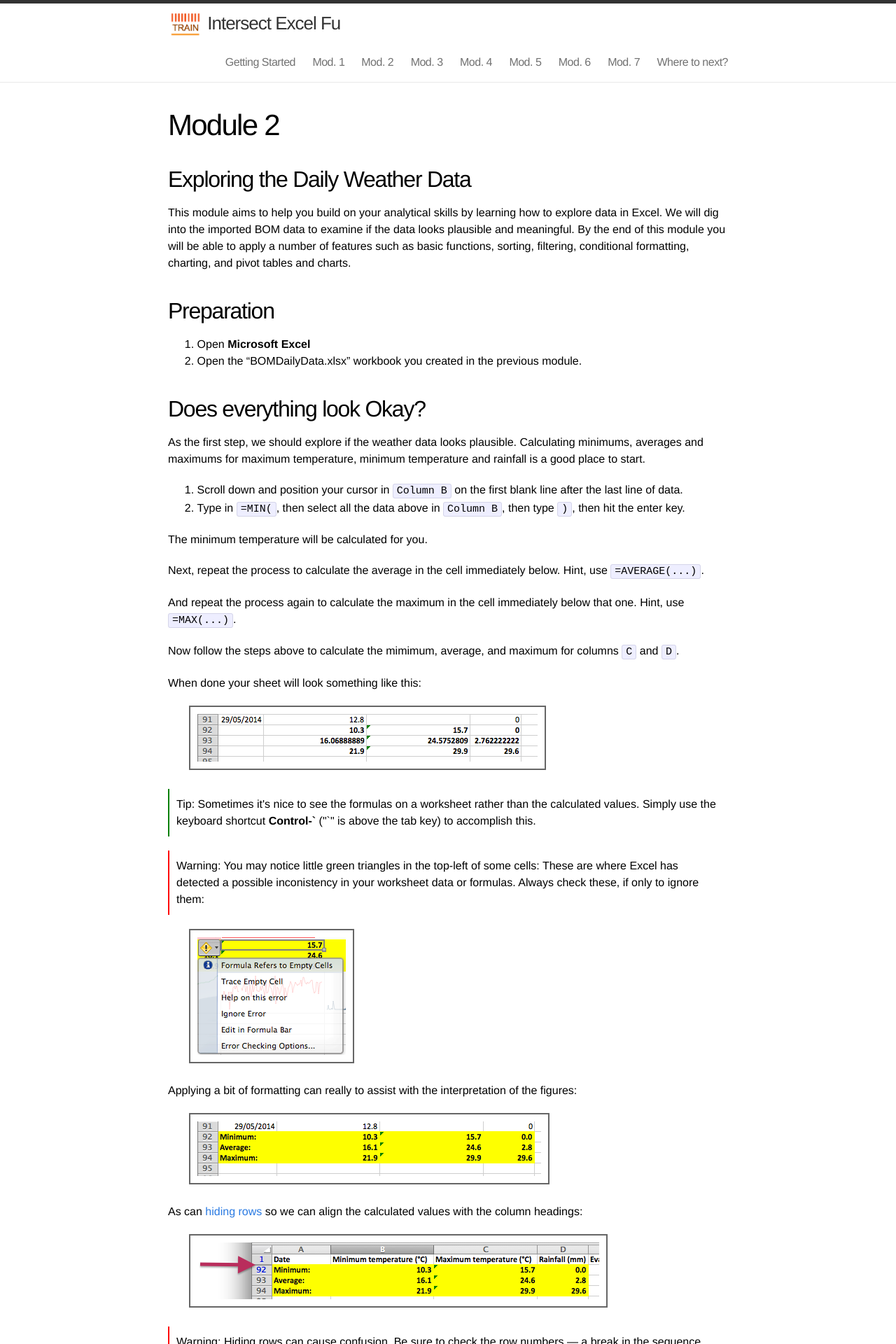
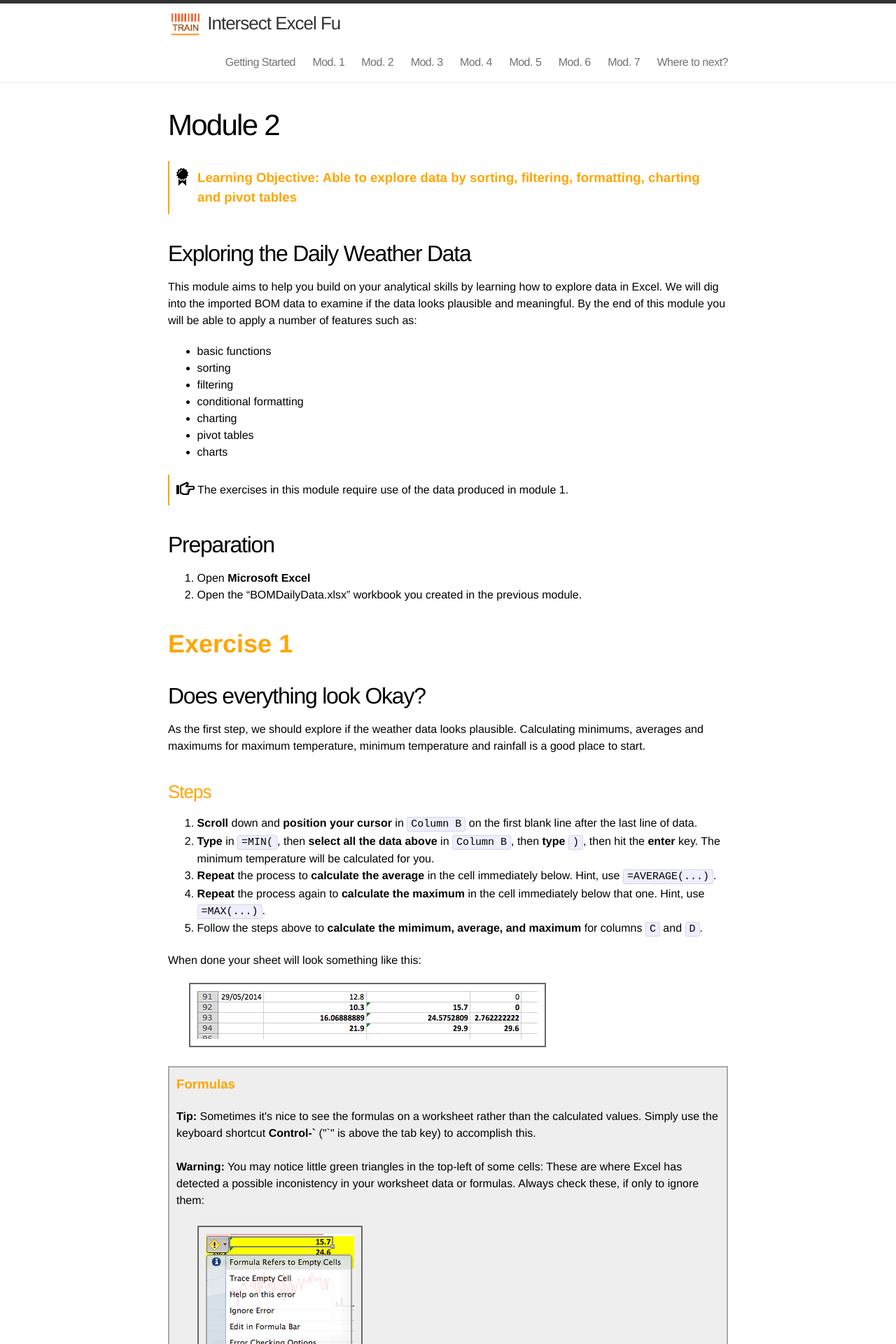
Before and after one commit to IntersectAustralia/excel-fu, a Jekyll site: the page built from module-2/index.markdown, in a window 1280 px wide. Shown: the top 1920 px of the page at 70% size. Built offline with Jekyll 4.4.1, drawn with Linux system fonts in a browser that asks for light colours; some of the changed text lies outside the part shown.

Commit message:
updated modules 1 and 2 based on feedback

````diff
--- a/css/main.css
+++ b/css/main.css
@@ -421,3 +421,50 @@ a:visited { color: #205caa; }
   padding: 10px;
   border-left: solid 2px red;
 }
+
+.objective {
+  padding: 10px;
+  padding-left: 40px;
+  border-left: solid 2px orange;
+  color: orange;
+  font-weight: bold;
+  font-size: 14pt;
+  background-image: url('../icons/objective.png');
+  background-repeat: no-repeat;
+  background-position: 10px 10px;
+}
+
+.note {
+  padding: 10px;
+  padding-left: 40px;
+  border-left: solid 2px orange;
+  background-image: url('../icons/note.png');
+  background-repeat: no-repeat;
+  background-position: 10px 10px;
+}
+
+
+
+
+.inset {
+  border: solid 2px #aaaaaa;
+  background-color: #eeeeee;
+  padding: 10px 10px 10px 10px;
+}
+
+.inset .title {
+  font-weight: bold;
+  font-size: 14pt;
+  color: orange;
+  padding-bottom: 20px;
+}
+
+.post-content h1 {
+ color: orange;
+ font-size: 36px;
+ font-weight: bold;
+}
+
+.post-content h3 {
+ color: orange;
+}
--- a/module-2/index.markdown
+++ b/module-2/index.markdown
@@ -2,49 +2,76 @@
 layout: post
 title: Module 2
 ---
+<div class="objective">
+Learning Objective: Able to explore data by sorting, filtering, formatting, charting and pivot tables
+</div>
+
 ## Exploring the Daily Weather Data
 
-This module aims to help you build on your analytical skills by learning how to explore data in Excel. We will dig into the imported BOM data to examine if the data looks plausible and meaningful. By the end of this module you will be able to apply a number of features such as basic functions, sorting, filtering, conditional formatting, charting, and pivot tables and charts.
+This module aims to help you build on your analytical skills by learning how to explore data in Excel. We will dig into the imported BOM data to examine if the data looks plausible and meaningful. By the end of this module you will be able to apply a number of features such as:
+
+* basic functions
+* sorting
+* filtering
+* conditional formatting
+* charting
+* pivot tables
+* charts
+
+<div class="note">
+The exercises in this module require use of the data produced in module 1.
+</div>
 
 ## Preparation
 1. Open **Microsoft Excel**
 2. Open the "BOMDailyData.xlsx" workbook you created in the previous module.
 
+# Exercise 1
+
 ## Does everything look Okay?
 
 As the first step, we should explore if the weather data looks plausible. Calculating minimums, averages and maximums for maximum temperature, minimum temperature and rainfall is a good place to start.
 
-1. Scroll down and position your cursor in ```Column B``` on the first blank line after the last line of data.
+### Steps
 
-2. Type in ```=MIN(```, then select all the data above in ```Column B```, then type ```)```, then hit the enter key.
+1. **Scroll** down and **position your cursor** in ```Column B``` on the first blank line after the last line of data.
 
-The minimum temperature will be calculated for you.
+2. **Type** in ```=MIN(```, then **select all the data above** in ```Column B```, then **type** ```)```, then hit the **enter** key. The minimum temperature will be calculated for you.
 
-Next, repeat the process to calculate the average in the cell immediately below. Hint, use ```=AVERAGE(...)```.
+3. **Repeat** the process to **calculate the average** in the cell immediately below. Hint, use ```=AVERAGE(...)```.
 
-And repeat the process again to calculate the maximum in the cell immediately below that one. Hint, use ```=MAX(...)```.
+4. **Repeat** the process again to **calculate the maximum** in the cell immediately below that one. Hint, use ```=MAX(...)```.
 
-Now follow the steps above to calculate the mimimum, average, and maximum for columns ```C``` and ```D```.
+5. Follow the steps above to **calculate the mimimum, average, and maximum** for columns ```C``` and ```D```.
 
 When done your sheet will look something like this:
 
 ![Min, average, max](03.png)
 
-<div class="tip">
-Tip: Sometimes it's nice to see the formulas on a worksheet rather than the calculated values.
+<div class="inset">
+<div class="title">Formulas</div>
+
+<p>
+<b>Tip:</b> Sometimes it's nice to see the formulas on a worksheet rather than the calculated values.
 Simply use the keyboard shortcut <b>Control-`</b> ("`" is above the tab key) to accomplish this.
+</p>
+<br/>
+<p>
+<b>Warning:</b> You may notice little green triangles in the top-left of some cells:
+These are where Excel has detected a possible inconistency in your worksheet data or formulas. Always check these, if only to ignore them:
+</p>
+<br/>
+<img src="10.png" alt="Validation errors"/>
+
 </div>
 
-<div class="warning">
-Warning: You may notice little green triangles in the top-left of some cells:
-These are where Excel has detected a possible inconistency in your worksheet data or formulas. Always check these, if only to ignore them:
-</div>
-
-![Validation errors](10.png)
+### Formatting
 
 Applying a bit of formatting can really to assist with the interpretation of the figures:
 
 ![Min, average, max formatting](04.png)
+
+### Hidden Rows
 
 As can [hiding rows](http://office.microsoft.com/en-au/excel-help/show-or-hide-columns-and-rows-HP010342574.aspx) so we can align the calculated values with the column headings:
 
@@ -54,11 +81,20 @@ As can [hiding rows](http://office.microsoft.com/en-au/excel-help/show-or-hide-c
 Warning: Hiding rows can cause confusion. Be sure to check the row numbers &mdash; a break in the sequence indicates there are hidden cells.
 </div>
 
+### Freeze Panes
+
 To get around the issues with hidden rows you may prefer to [freeze panes](http://office.microsoft.com/en-au/excel-help/freeze-or-lock-rows-and-columns-HP001217048.aspx). You can freeze the header row, for instance, which will cause it to remain static at the top of your screen, while all the data rows scroll.
 
 (If you have hidden cells, unhide them before moving to the next section.)
 
+<div class="note">
+  The worksheet should now contain calculated minimums, maximums, and averages
+  for minimum temperature, maximum temperature and rainfall.
+</div>
+
 The upshot: the minimums, averages and maximums all look plausible for Sydney for that time of year, so our data is probably sound.
+
+# Exercise 2
 
 ## Coldest nights? Hottest nights?
 
@@ -66,44 +102,60 @@ Conditional formatting is great for highlighting cells based on a given rule. Yo
 
 In this case we want to add two rules. The first to highlight the hottest 10% of nights <span style="color:red">red</span> and the second to highlight the coldest 10% of nights <span style="color:green">green</span>.
 
+### Steps
+
 To apply conditional formatting to the mimimum temperature:
 
-1. Select the data in ```Column B```.
+1. **Select** the data in ```Column B```.
 
-2. Select "Conditional Formatting" from the "Home" ribbon. Then choose "Top/Bottom Rules..." and "Top 10%...":
+2. From the **"Home"** ribbon **select "Conditional Formatting"**. Then choose **"Top/Bottom Rules..."** and **"Top 10%..."**:
 
     ![Conditional Formatting Top 10%](01.png)
 
-3. On the resulting dialog box, enter "10" in the text box and click the ```OK``` button:
+3. On the resulting dialog box, **enter "10"** in the **text box** and **click** the ```OK``` button:
 
     ![Top 10% Rule](02.png)
 
-The cells which contain the top 10% of minimum nightly temperature (i.e. the hottest nights) should be highlighted red:
+<div class="note">
+The cells which contain the top 10% of minimum nightly temperature (i.e. the hottest nights) should be highlighted in red (example below)
+</div>
 
 ![10% Rule Output](06.png)
 
-Now see if you can highlight the coldest 10% of nights green.
+### A Quick Activity
 
-For the data in ```Column C```, containing the Maximum Temperature, see if you can display some red "Data Bars":
+Now see if you can:
+
+* **highlight the coldest 10% of nights** green.
+
+* for the data in ```Column C```, containing the Maximum Temperature, see if you can display some red "Data Bars":
 
 ![Data bars](07.png)
 
-For the rainfall data in ```Column D```, try a "Colour Scale".
+* for the rainfall data in ```Column D```, try a "Colour Scale".
 
-Your worksheet should now look something like this:
+<div class="note">
+Your worksheet should now look similar to this:
+</div>
 
 ![Worksheet](08.png)
 
-<div class="tip">
-Tip: The "Data Bars" and "Colour Scales" offered by conditional formatting are great for showing differences between values in adjacent cells. What if you wanted to summarise multiple values, graphically in a single cell? <a href="http://www.excel-easy.com/examples/sparklines.html">Sparklines</a> are tiny graphs that occupy a single cell, based on data in a range of cells. They are very cool. Here are some that summarise the minimum and maximum temperatures and the rainfall:
+<div class="inset">
+<div class="title">Sparklines</div>
+<p><b>Tip:</b> The "Data Bars" and "Colour Scales" offered by conditional formatting are great for showing differences between values in adjacent cells. What if you wanted to summarise multiple values, graphically in a single cell? <a href="http://www.excel-easy.com/examples/sparklines.html">Sparklines</a> are tiny graphs that occupy a single cell, based on data in a range of cells. They are very cool. Here are some that summarise the minimum and maximum temperatures and the rainfall:
+</p>
+<br/>
+<img src="09.png" alt="Sparklines"/>
 </div>
 
-![Worksheet](09.png)
+# Exercise 3
 
 ## Sorting
 Our data comes from the BOM sorted by date. Excel allows us to easily sort it by another column. We can even sort data by multiple columns (the classic example being sorting by a _surname_ column, then a _first name_ column). In our case we want to sort by the **Minimum temperature** column.
 
-1. Start by selecting the rows of data, including the header row.
+### Steps
+
+1. Start by **selecting the rows of data**, including the header row.
 
 2. Select **Sort** from the **Data** menu.
 
@@ -111,14 +163,23 @@ Our data comes from the BOM sorted by date. Excel allows us to easily sort it by
 
     ![Sorting dialog box](11.png)
 
-Our data is now sorted by minimum temperature and our conditional formatting is still active, so the green shaded, bottom 10% of temperatures appear first:
+Your conditional formatting is still active, so the green shaded bottom 10% of temperatures appear first:
 
 ![Sorted data](12.png)
 
+<div class="note">
+Your data is now sorted by minimum temperature
+</div>
+
+# Exercise 4
+
 ## Filtering
+
 Filtering is a great way to narrow down the data to a subset. If a value is continuous, we can filter between upper and lower limits (e.g. _give me all the rows where this column is between 1.01 and 3.14_). If the data is categorical, (e.g. _ACT, NSW, QLD, Vic,..._) we can select which values to display.
 
 In the case of the daily BOM data, there is a **Direction of maximum wind gust** column. We can filter for all days where the direction of maximum wind gust is westerly (i.e. "W").
+
+### Steps
 
 To enable filtering:
 
@@ -132,34 +193,42 @@ To enable filtering:
 
     ![Filtering](14.png)
 
-The worksheet will be filtered to show only rows where the wind direction is Westerly:
+<div class="note">
+Your worksheet is now filtered to show only rows where the wind direction is Westerly.
+</div>
 
 ![Worksheet filtered](15.png)
 
 <div class="tip">
 Tip: To clear the filter, select "Filter" again from the "Data" menu.
+Make sure you clear the filter before moving to the next section.
 </div>
 
-Make sure you clear the filter before moving to the next section.
+# Exercise 5
 
 ## PivotTables
+
 Filtering is great for viewing a subset of the data. But what if you want to know how many days the maximum wind gust was a Westerly as compared to other wind directions? For this we need to aggregate our data, and a PivotTable is well suited to this task.
+
+### Steps
 
 To add a PivotTable:
 
 1. Select your data, including the header row.
 
-2. Select **PivotTable...** from the **Data** menu.
+2. Select **PivotTable...** from the **Data** menu (on a Mac) **or** (on a PC) **click** the **Insert** ribbon and select **Pivot Table**.
 
 3. In the resulting dialog box, ensure "New worksheet" is selected and click the ```OK``` button:
 
     ![PivotTable dialog](16.png)
 
-4. A new worksheet will be inserted and the **PivotTable Builder** will appear. Configure it by dragging the "Direction of maximum wind gust" field as shown:
+4. A new worksheet will be inserted and the **PivotTable Builder** will appear. Configure it by **dragging** the **"Direction of maximum wind gust"** field as shown:
 
     ![PivotTable builder](17.png)
 
-This should generate a PivotTable as follows:
+<div class="note">
+You should now have a PivotTable, as below.
+</div>
 
 ![PivotTable view](18.png)
 
@@ -169,9 +238,13 @@ Try playing with the PivotTable to see what other insights into the data you can
 
 Also, consider renaming the worksheet. By default it will be called "Sheet1" or similar. "Weather Summary" would be much more meaningful six months down the track!
 
+# Exercise 6
+
 ## Compass Text to Angles: VLOOKUP
 
 What if we want to map the [textual compass points](http://en.wikipedia.org/wiki/Points_of_the_compass) (e.g _N_, _E_, _SSW_) to numeric values representing degrees in a circle (i.e. 0 to 360&deg;)? Here, the ```VLOOKUP``` function is our friend.
+
+### Steps
 
 Let's get under way:
 
@@ -187,75 +260,90 @@ Let's get under way:
 
     Can you explain how this works?
 
-3. Now select the data in the table and name this range "CompassPoints":
+3. Now **select the data** in the table and **name this range "CompassPoints"**:
 
     ![CompassPoints range](21.png)
 
+### Next Steps
 
-Now switch back to the "Weather Summary" worksheet, containing the PivotTable.
+Now **switch back to the "Weather Summary"** worksheet, containing the PivotTable.
 
-1. Locate your cursor in cell ```C5```. This should be immediately to the right of the first line of summarised data.
+1. Locate your **cursor in cell** ```C5```. This should be immediately to the right of the first line of summarised data.
 
-2. Type in the formula ```=VLOOKUP(A5, CompassPoints, 2, FALSE)``` and press the **Enter** key.
+2. **Type** in the **formula** ```=VLOOKUP(A5, CompassPoints, 2, FALSE)``` and press the **Enter** key.
 
-3. Now double-click in the bottom right of the cell to replicate the formula in the cells below:
+3. Now **double-click** in the **bottom right of the cell** to replicate the formula in the cells below:
 
     ![Replicate formula](22.png)
 
 The ```VLOOKUP``` formula will look up the **CompassPoints** range. It will try to locate a value in the first column of that range that matches the value in cell ```A5```. When it finds that value, it returns the corresponding value in the second column of the **CompassPoints** range, i.e. the value in degrees.
 
-Our table will now contain mapped values in degrees for the textual compass points:
+<div class="note">
+Your table now contains mapped values in degrees for the textual compass points
+</div>
 
  ![Vlookup result](23.png)
 
-(As ever, it's a good idea to give a name to the column, as I've done above.)
+It's a good idea to give a name to the column.
 
-<div class="tip">
-  Tip: <b>VLOOKUP</b> is great for these kinds of "translation" activities, i.e.
+<div class="inset">
+  <div class="title">VLOOKUP is v. useful</div>
+  <b>VLOOKUP</b> is great for these kinds of "translation" activities, i.e.
   mapping one value to another. It's also great for "tax bracket" style problems,  where for instance you want to apply a certain tax rate if the income value
   lies within a specific range.
 </div>
 
+# Exercise 7
 
 ## Charting
 
 Later on we will do some X-Y scatter plots to show time series data. For the moment we'll try a [polar style plot](http://en.wikipedia.org/wiki/Polar_coordinate_system). These are particularly useful for showing wind direction. Excel calls these "radar" plots.
 
+### Steps
+
 To get started:
 
-1. Create a new worksheet and name it "Chart".
+1. **Create** a new **worksheet** and name it **"Chart"**.
 
-2. Copy the data from the "Weather Summary" tab to the clipboard.
+2. **Copy the data** from the "Weather Summary" tab to the clipboard.
 
-3. Paste the data into the "Chart" worksheet using **Paste Special...** from the **Edit** menu.
+3. **Paste the data** into the **"Chart"** worksheet using **Paste Special...** from the **Edit** menu.
 
-4. In the dialog box that is displayed select the "Values" option and click the ```OK``` button:
+4. In the dialog box that is displayed **select** the **"Values"** option and **click** the ```OK``` button:
 
     ![Paste special](24.png)
 
-This will copy the data to the new sheet while discarding all formulas. The result should look something like this:
+This will copy the data to the new sheet while discarding all formulas.
+
+<div class="note">
+The <b>chart</b> worksheet should now look like this:
+</div>
 
 ![Chart worksheet](25.png)
 
+### Next Steps
+
 Now:
 
-1. Sort this data by the "Compass Points as Angles" in ascending order (smallest to largest).
+1. **Sort** this data by the **"Compass Points as Angles"** in **ascending order** (smallest to largest).
 
-2. Rename "Row Labels", which isn't a very meaningful column name, to "Direction".
+2. **Rename "Row Labels"** to **"Direction"**.
 
-3. Rename "Total", which also isn't very meaningful, to "Days".
+3. **Rename "Total"** to **"Days"**.
 
-4. Lastly select the headers and data in the "Direction" and "Days" columns:
+4. Lastly **select the headers and data** in the **"Direction"** and **"Days"** columns:
 
     ![Direction and Days data](26.png)
 
 With our data selected, we can now add the chart:
 
-1. Select the "Radar" chart type from the "Other" section of the "Insert Chart" portion of the "Charts" ribbon:
+1. From the **"Other"** section of the **Insert Chart** portion of the "Charts" ribbon, **select** the **"Radar"** chart type (on a Mac), or (on a PC) from the *Insert** ribbon select **Other Charts**:
 
     ![Radar chart selection](27.png)
 
-This should generate a new chart as follows:
+<div class="note">
+Your new chart should now be generated (as below).
+</div>
 
 ![Wind gust chart](28.png)
 
````
Also changed, not shown: module-1/index.markdown (+85 -42 lines), icons/note.png (added), icons/objective.png (added), 1 other file.
